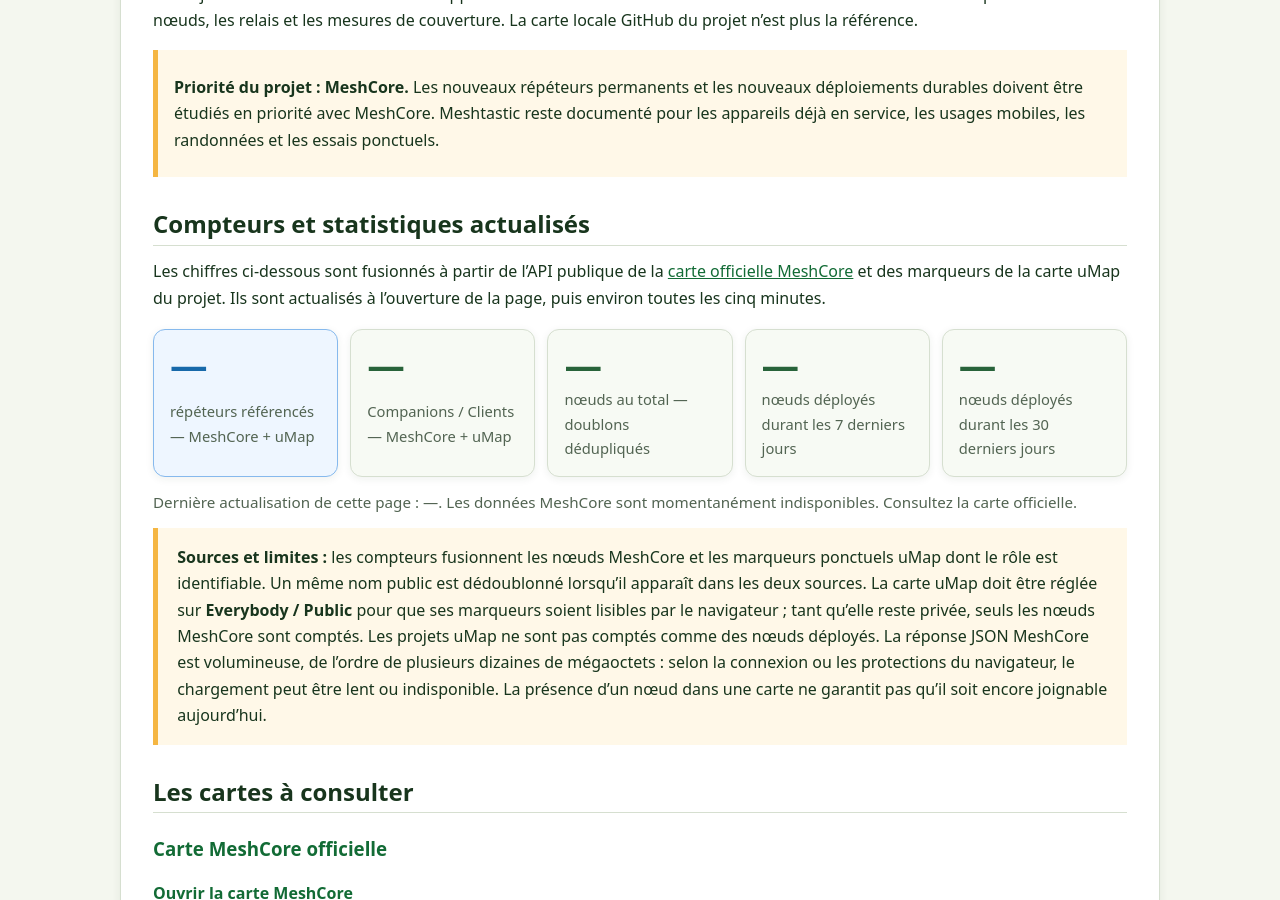
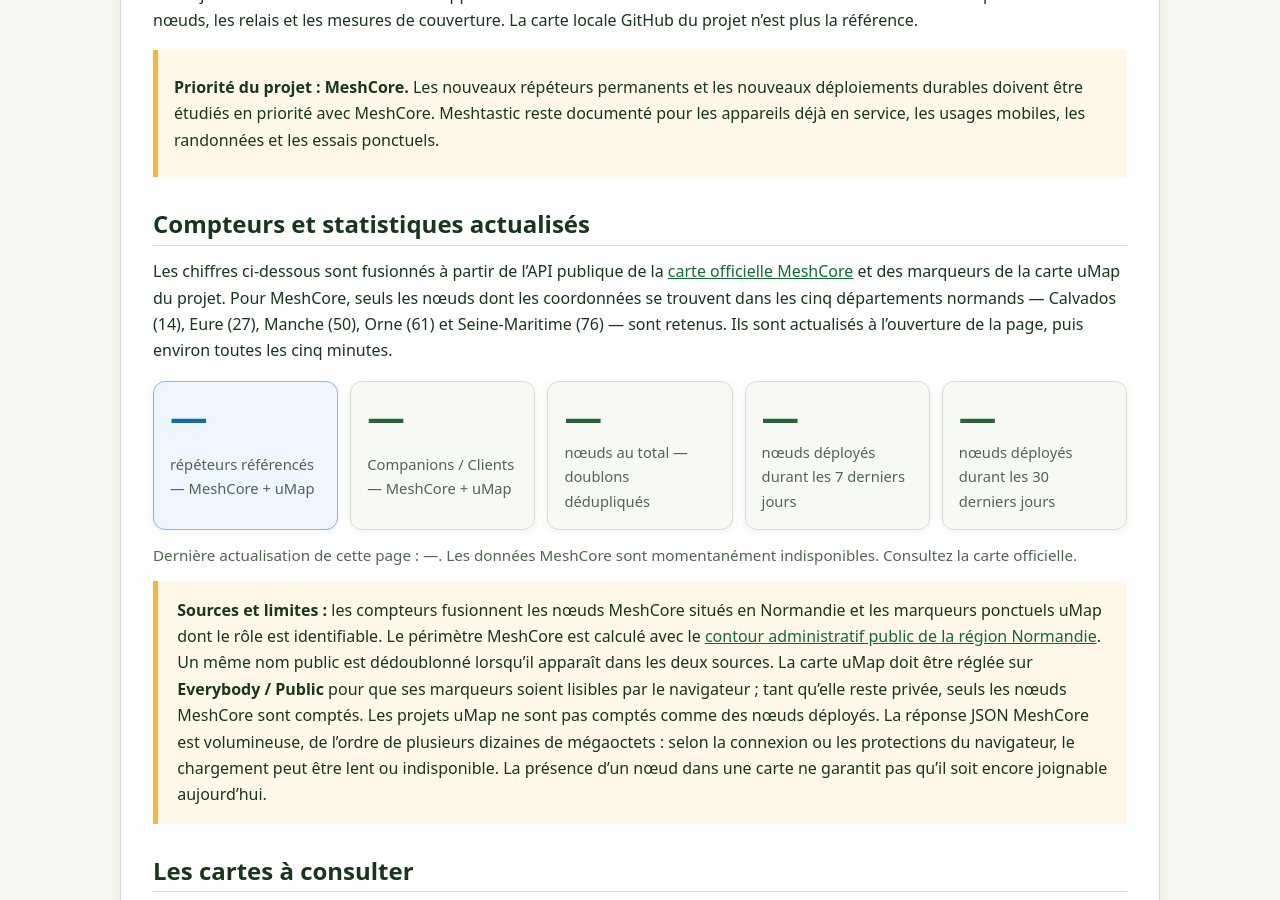
Before and after one commit to 1234LUCIUS/projet-interconnexion-normand-wiki, a Jekyll site: the page built from docs/04-carte-interactive.md, in a window 1280 px wide and 900 px high, scrolled down 485 px. Built offline with Jekyll 4.4.1, drawn with Linux system fonts in a browser that asks for light colours; part of the change alters nothing that is shown.

Commit message:
Limite les compteurs MeshCore a la Normandie

```diff
--- a/docs/04-carte-interactive.md
+++ b/docs/04-carte-interactive.md
@@ -11,7 +11,7 @@ Le Projet d’Interconnexion Normand s’appuie désormais sur des cartes offici
 
 ## Compteurs et statistiques actualisés
 
-Les chiffres ci-dessous sont fusionnés à partir de l’API publique de la [carte officielle MeshCore](https://map.meshcore.io/) et des marqueurs de la carte uMap du projet. Ils sont actualisés à l’ouverture de la page, puis environ toutes les cinq minutes.
+Les chiffres ci-dessous sont fusionnés à partir de l’API publique de la [carte officielle MeshCore](https://map.meshcore.io/) et des marqueurs de la carte uMap du projet. Pour MeshCore, seuls les nœuds dont les coordonnées se trouvent dans les cinq départements normands — Calvados (14), Eure (27), Manche (50), Orne (61) et Seine-Maritime (76) — sont retenus. Ils sont actualisés à l’ouverture de la page, puis environ toutes les cinq minutes.
 
 <div class="node-stats" aria-live="polite">
   <div class="node-stat node-stat-primary"><strong data-node-stat="repeaters">—</strong><span>répéteurs référencés — MeshCore + uMap</span></div>
@@ -22,7 +22,7 @@ Les chiffres ci-dessous sont fusionnés à partir de l’API publique de la [car
 </div>
 <p class="muted">Dernière actualisation de cette page : <span data-node-stat="updated">—</span>. <span data-node-stat="status">Chargement des données MeshCore…</span></p>
 
-<p class="notice"><strong>Sources et limites :</strong> les compteurs fusionnent les nœuds MeshCore et les marqueurs ponctuels uMap dont le rôle est identifiable. Un même nom public est dédoublonné lorsqu’il apparaît dans les deux sources. La carte uMap doit être réglée sur <strong>Everybody / Public</strong> pour que ses marqueurs soient lisibles par le navigateur ; tant qu’elle reste privée, seuls les nœuds MeshCore sont comptés. Les projets uMap ne sont pas comptés comme des nœuds déployés. La réponse JSON MeshCore est volumineuse, de l’ordre de plusieurs dizaines de mégaoctets : selon la connexion ou les protections du navigateur, le chargement peut être lent ou indisponible. La présence d’un nœud dans une carte ne garantit pas qu’il soit encore joignable aujourd’hui.</p>
+<p class="notice"><strong>Sources et limites :</strong> les compteurs fusionnent les nœuds MeshCore situés en Normandie et les marqueurs ponctuels uMap dont le rôle est identifiable. Le périmètre MeshCore est calculé avec le <a href="https://raw.githubusercontent.com/gregoiredavid/france-geojson/master/regions/normandie/region-normandie.geojson">contour administratif public de la région Normandie</a>. Un même nom public est dédoublonné lorsqu’il apparaît dans les deux sources. La carte uMap doit être réglée sur <strong>Everybody / Public</strong> pour que ses marqueurs soient lisibles par le navigateur ; tant qu’elle reste privée, seuls les nœuds MeshCore sont comptés. Les projets uMap ne sont pas comptés comme des nœuds déployés. La réponse JSON MeshCore est volumineuse, de l’ordre de plusieurs dizaines de mégaoctets : selon la connexion ou les protections du navigateur, le chargement peut être lent ou indisponible. La présence d’un nœud dans une carte ne garantit pas qu’il soit encore joignable aujourd’hui.</p>
 
 ## Les cartes à consulter
 
--- a/docs/assets/node-stats.js
+++ b/docs/assets/node-stats.js
@@ -3,6 +3,7 @@
 
   const meshcoreEndpoint = 'https://map.meshcore.io/api/v1/nodes?short=1';
   const umapEndpoint = 'https://umap.openstreetmap.fr/fr/map/1488925/geojson/';
+  const normandyBoundaryEndpoint = 'https://raw.githubusercontent.com/gregoiredavid/france-geojson/master/regions/normandie/region-normandie.geojson';
   const refreshEveryMs = 5 * 60 * 1000;
   const numberFormat = new Intl.NumberFormat('fr-FR');
   const nodesById = {
@@ -26,6 +27,38 @@
 
   function setValue(key, number) {
     if (nodesById[key]) nodesById[key].textContent = numberFormat.format(number);
+  }
+
+  function pointInRing(point, ring) {
+    let inside = false;
+    for (let i = 0, j = ring.length - 1; i < ring.length; j = i++) {
+      const xi = ring[i][0], yi = ring[i][1];
+      const xj = ring[j][0], yj = ring[j][1];
+      const intersects = ((yi > point[1]) !== (yj > point[1]))
+        && point[0] < ((xj - xi) * (point[1] - yi)) / (yj - yi) + xi;
+      if (intersects) inside = !inside;
+    }
+    return inside;
+  }
+
+  function pointInNormandy(point, boundary) {
+    const geometry = boundary && boundary.geometry;
+    if (!geometry || !point) return false;
+    const polygons = geometry.type === 'Polygon' ? [geometry.coordinates] : geometry.coordinates;
+    return polygons.some((polygon) => pointInRing(point, polygon[0])
+      && !polygon.slice(1).some((hole) => pointInRing(point, hole)));
+  }
+
+  function coordinatesOf(node) {
+    const coordinates = node && (node.coordinates || node.coords || node.location);
+    if (Array.isArray(coordinates) && coordinates.length >= 2) {
+      const lon = Number(coordinates[0]);
+      const lat = Number(coordinates[1]);
+      return Number.isFinite(lon) && Number.isFinite(lat) ? [lon, lat] : null;
+    }
+    const lat = Number(node && (node.lat ?? node.latitude ?? node.la ?? node.y));
+    const lon = Number(node && (node.lon ?? node.lng ?? node.longitude ?? node.lo ?? node.x));
+    return Number.isFinite(lon) && Number.isFinite(lat) ? [lon, lat] : null;
   }
 
   function normalize(value) {
@@ -84,8 +117,8 @@
     }));
   }
 
-  function meshCoreRecords(nodes) {
-    return nodes.map((node) => ({
+  function meshCoreRecords(nodes, boundary) {
+    return nodes.filter((node) => pointInNormandy(coordinatesOf(node), boundary)).map((node) => ({
       source: 'MeshCore',
       name: value(node, 'n', 'adv_name'),
       key: normalize(value(node, 'n', 'adv_name')),
@@ -95,8 +128,8 @@
     }));
   }
 
-  function mergeRecords(meshcoreNodes, umapCollection) {
-    const merged = meshCoreRecords(meshcoreNodes);
+  function mergeRecords(meshcoreNodes, umapCollection, boundary) {
+    const merged = meshCoreRecords(meshcoreNodes, boundary);
     const knownKeys = new Set(merged.map((record) => record.key).filter(Boolean));
     for (const record of uMapRecords(umapCollection)) {
       if (record.key && knownKeys.has(record.key)) continue;
@@ -116,13 +149,17 @@
 
   async function update() {
     nodesById.status.textContent = 'Actualisation des données MeshCore et uMap…';
-    const [meshcoreResult, umapResult] = await Promise.allSettled([
+    const [meshcoreResult, umapResult, boundaryResult] = await Promise.allSettled([
       fetch(meshcoreEndpoint, { cache: 'no-store' }).then((response) => {
         if (!response.ok) throw new Error(`MeshCore HTTP ${response.status}`);
         return response.json();
       }),
       fetch(umapEndpoint, { cache: 'no-store' }).then((response) => {
         if (!response.ok) throw new Error(`uMap HTTP ${response.status}`);
+        return response.json();
+      }),
+      fetch(normandyBoundaryEndpoint, { cache: 'force-cache' }).then((response) => {
+        if (!response.ok) throw new Error(`Normandie HTTP ${response.status}`);
         return response.json();
       })
     ]);
@@ -135,7 +172,12 @@
 
     const meshcoreNodes = Array.isArray(meshcoreResult.value) ? meshcoreResult.value : [];
     const umapCollection = umapResult.status === 'fulfilled' ? umapResult.value : null;
-    const records = mergeRecords(meshcoreNodes, umapCollection);
+    const boundary = boundaryResult.status === 'fulfilled' ? boundaryResult.value : null;
+    if (!boundary) {
+      nodesById.status.textContent = 'Limites de la Normandie indisponibles : compteurs MeshCore non calculés.';
+      return;
+    }
+    const records = mergeRecords(meshcoreNodes, umapCollection, boundary);
     const repeaters = records.filter((record) => record.role === 'repeater' && !record.project).length;
     const companions = records.filter((record) => record.role === 'companion' && !record.project).length;
     const now = Date.now();
@@ -147,8 +189,8 @@
     setValue('month', addedSince(records, now - 30 * 24 * 60 * 60 * 1000));
     nodesById.updated.textContent = new Date().toLocaleString('fr-FR', { dateStyle: 'short', timeStyle: 'short' });
     nodesById.status.textContent = umapResult.status === 'fulfilled'
-      ? 'Données publiques MeshCore et uMap chargées.'
-      : 'Données MeshCore chargées ; uMap est privée ou momentanément indisponible.';
+      ? 'Données MeshCore de Normandie et uMap chargées.'
+      : 'Données MeshCore de Normandie chargées ; uMap est privée ou momentanément indisponible.';
   }
 
   update().catch((error) => {
```
